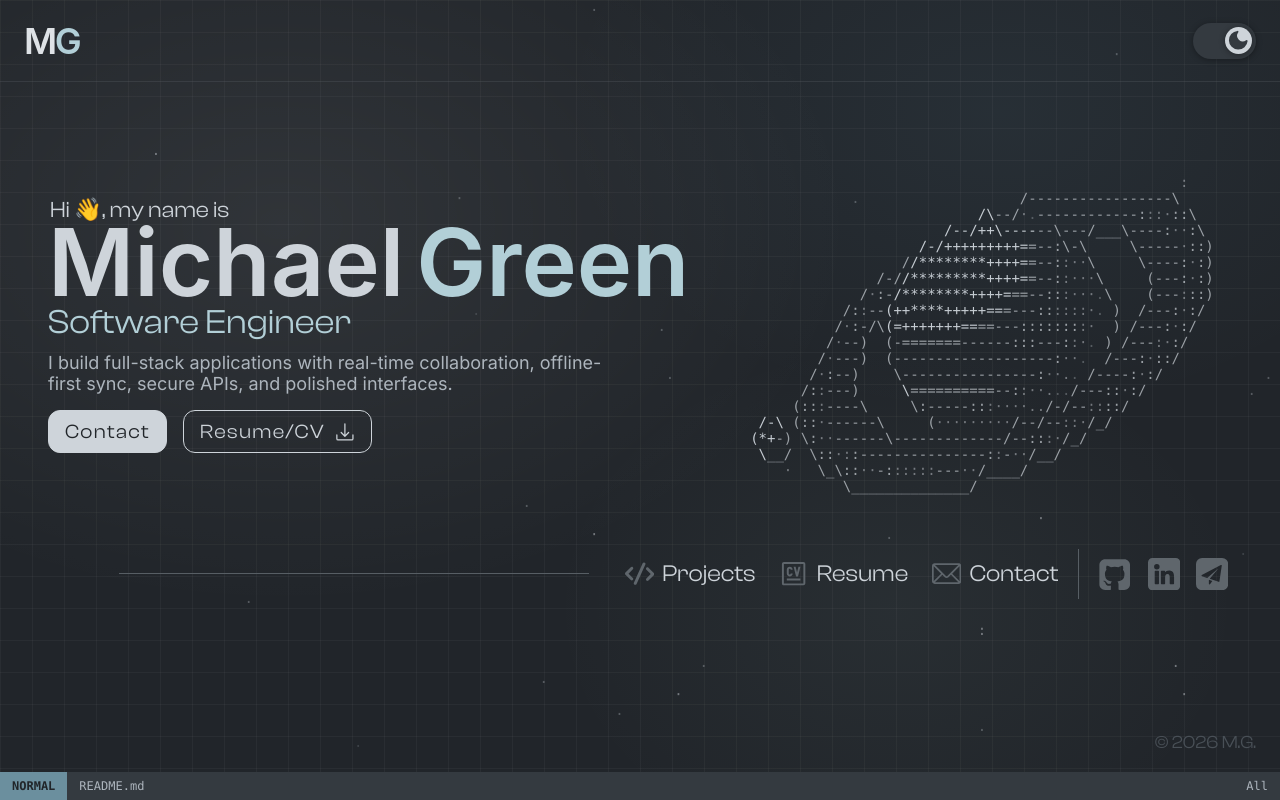
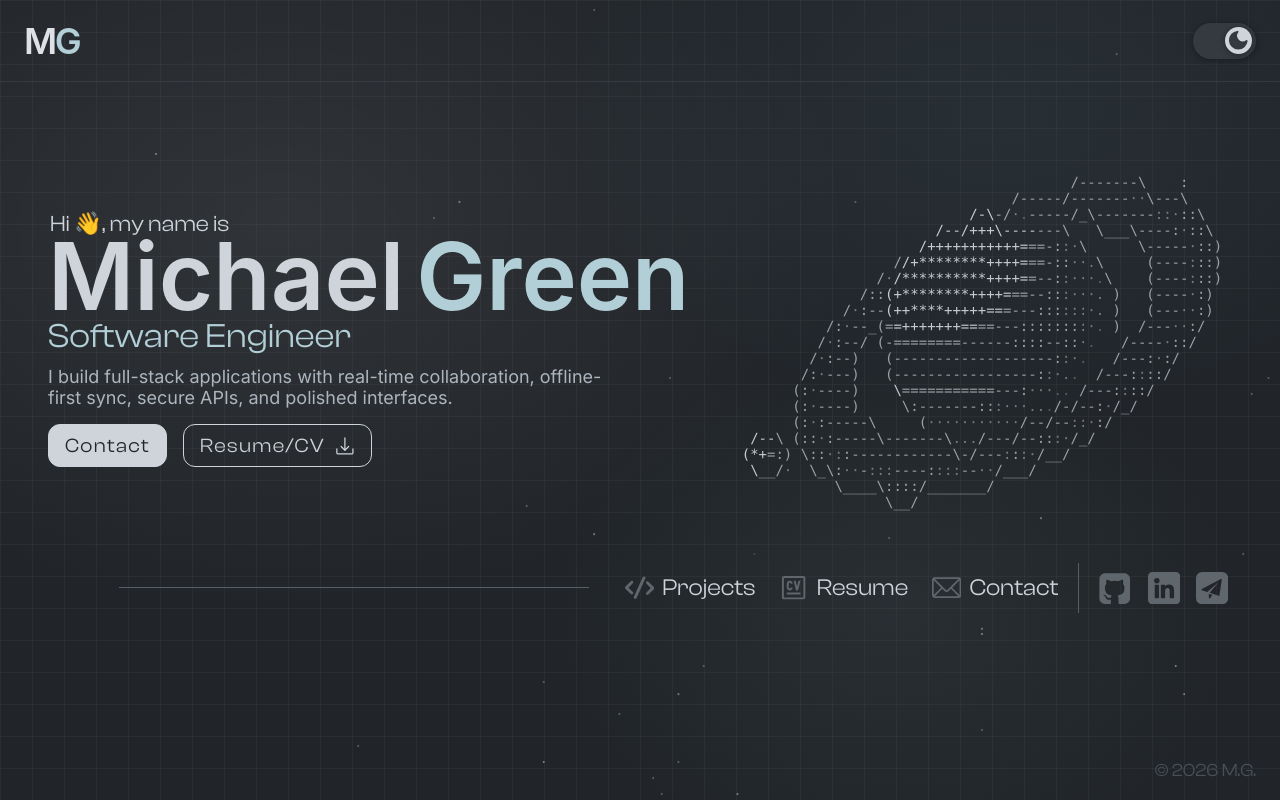
Before and after one commit to michaelgreenl/e-portfolio, a Vue app: page / in a window 1280 px wide. Built offline with nearby package versions, Linux system fonts and the light colour scheme; a web font is replaced by a local one.

Commit message:
revert: remove the neovim status line
Remove the status line added in 8428628, with its footer padding and
the page file names in the route meta. Keep $mono-font-stack, which the
ascii field uses.

```diff
--- a/src/App.vue
+++ b/src/App.vue
@@ -5,7 +5,6 @@ import Navbar from '@/components/Navbar/Navbar.vue';
 import Footer from '@/components/Footer.vue';
 import BgSVG from '@/components/SVGs/BgSVG.vue';
 import AsciiField from '@/components/AsciiField.vue';
-import StatusLine from '@/components/StatusLine.vue';
 
 const routeStore = useRouteStore();
 </script>
@@ -19,7 +18,6 @@ const routeStore = useRouteStore();
         <component :is="Component" :key="routeStore.activePath" />
     </RouterView>
     <Footer />
-    <StatusLine />
 </template>
 
 <style lang="scss">
@@ -55,11 +53,6 @@ body,
 
     @include bp-sm-phone {
         font-size: 17px;
-    }
-
-    @include bp-md-tablet {
-        // Keeps the footer clear of the fixed status line.
-        padding-bottom: 1.75rem;
     }
 
     @include bp-xl-desktop {
--- a/src/components/AsciiField.vue
+++ b/src/components/AsciiField.vue
@@ -10,7 +10,7 @@ import { createSatellite } from '@/ascii/scenes/satellite.js';
 
 // Panels and controls that clear their whole rounded box while they show a background, border, or blur.
 const SURFACES =
-    'button, input, textarea, select, .theme-toggle, .nav-mobile, .status-line, .project-card, .section-content, .status-message';
+    'button, input, textarea, select, .theme-toggle, .nav-mobile, .project-card, .section-content, .status-message';
 
 const routeStore = useRouteStore();
 const themeStore = useThemeStore();
--- a/src/components/StatusLine.vue
+++ /dev/null
@@ -1,111 +0,0 @@
-<script setup>
-import { computed, shallowRef } from 'vue';
-import { useEventListener, useResizeObserver } from '@vueuse/core';
-import { useRouteStore } from '@/stores/routeStore.js';
-
-const TEXT_ENTRY = 'input, textarea, select, [contenteditable="true"]';
-
-const routeStore = useRouteStore();
-
-const mode = shallowRef('NORMAL');
-const scrollPosition = shallowRef('Top');
-
-const fileName = computed(() => routeStore.currentRoute.meta?.file ?? '');
-
-function updateScrollPosition() {
-    const max = document.documentElement.scrollHeight - window.innerHeight;
-    const y = window.scrollY;
-
-    if (max <= 0) scrollPosition.value = 'All';
-    else if (y <= 0) scrollPosition.value = 'Top';
-    else if (y >= max - 1) scrollPosition.value = 'Bot';
-    else scrollPosition.value = `${Math.round((y / max) * 100)}%`;
-}
-
-useEventListener(window, 'scroll', updateScrollPosition, { passive: true });
-useResizeObserver(document.documentElement, updateScrollPosition);
-useEventListener(document, 'focusin', (e) => {
-    mode.value = e.target.closest?.(TEXT_ENTRY) ? 'INSERT' : 'NORMAL';
-});
-useEventListener(document, 'focusout', () => {
-    mode.value = 'NORMAL';
-});
-</script>
-
-<template>
-    <div class="status-line" aria-hidden="true">
-        <div class="status-group">
-            <span class="mode" :class="{ insert: mode === 'INSERT' }">{{ mode }}</span>
-            <span class="file">{{ fileName }}</span>
-        </div>
-        <span class="position">{{ scrollPosition }}</span>
-    </div>
-</template>
-
-<style lang="scss" scoped>
-$status-height: 1.75rem;
-
-.status-line {
-    position: fixed;
-    right: 0;
-    bottom: 0;
-    left: 0;
-    z-index: 10;
-    display: none;
-    align-items: stretch;
-    justify-content: space-between;
-    height: $status-height;
-    font-family: $mono-font-stack;
-    font-size: 0.75rem;
-    line-height: $status-height;
-
-    @include theme-dark {
-        color: $color-gray5;
-        background-color: $color-gray8;
-    }
-
-    @include theme-light {
-        color: $color-gray7;
-        background-color: $color-gray4;
-    }
-
-    @include bp-md-tablet {
-        display: flex;
-    }
-}
-
-.status-group {
-    display: flex;
-    align-items: stretch;
-}
-
-.mode {
-    padding: 0 $space-3;
-    font-weight: 700;
-
-    @include theme-dark {
-        color: $color-gray9;
-        background-color: $color-primary;
-    }
-
-    @include theme-light {
-        color: $color-gray2;
-        background-color: $color-primary-darker;
-    }
-
-    &.insert {
-        @include theme-dark {
-            background-color: $color-primary-light;
-        }
-
-        @include theme-light {
-            background-color: $color-primary;
-        }
-    }
-}
-
-.file,
-.position {
-    padding: 0 $space-3;
-}
-</style>
--- a/src/router/index.js
+++ b/src/router/index.js
@@ -15,25 +15,25 @@ export const navigationRoutes = {
         path: '/',
         name: 'Home',
         component: () => import('@/views/HomeView.vue'),
-        meta: { title: 'Portfolio', file: 'README.md', icon: markRaw(HomeIcon), iconFill: markRaw(HomeIconFill) },
+        meta: { title: 'Portfolio', icon: markRaw(HomeIcon), iconFill: markRaw(HomeIconFill) },
     },
     projects: {
         path: '/projects',
         name: 'Projects',
         component: () => import('@/views/ProjectsView.vue'),
-        meta: { title: 'Projects', file: 'projects/', icon: markRaw(ProjectsIcon), iconFill: markRaw(ProjectsIcon) },
+        meta: { title: 'Projects', icon: markRaw(ProjectsIcon), iconFill: markRaw(ProjectsIcon) },
     },
     resume: {
         path: '/resume',
         name: 'Resume',
         component: markRaw(ResumeView),
-        meta: { title: 'Resume', file: 'resume.pdf', icon: markRaw(ResumeIcon), iconFill: markRaw(ResumeIconFill) },
+        meta: { title: 'Resume', icon: markRaw(ResumeIcon), iconFill: markRaw(ResumeIconFill) },
     },
     contact: {
         path: '/contact',
         name: 'Contact',
         component: () => import('@/views/ContactView.vue'),
-        meta: { title: 'Contact', file: 'contact.md', icon: markRaw(ContactIcon), iconFill: markRaw(ContactIconFill) },
+        meta: { title: 'Contact', icon: markRaw(ContactIcon), iconFill: markRaw(ContactIconFill) },
     },
 };
 
```
